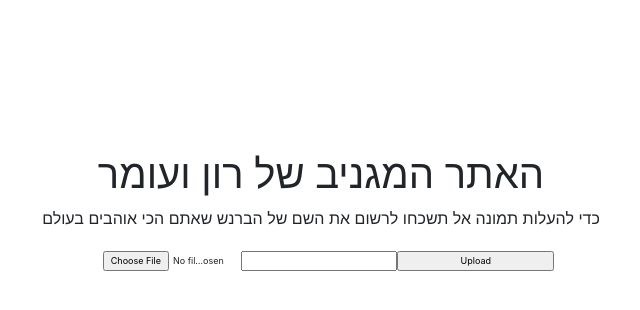
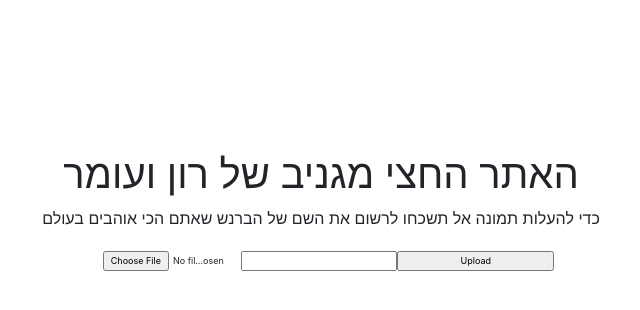
Before and after one commit to maykmayx/webSight, a Flask app: page / in a window 1280 px wide. Shown: the top 310 px of the page, without its empty margins (319-959 px from the left). Run offline with Flask 2, Linux system fonts and the light colour scheme; some libraries are stand-ins or nearby versions.

Commit message:
Update index.html

```diff
--- a/templates/index.html
+++ b/templates/index.html
@@ -12,7 +12,7 @@
 </head>
 <body style="text-align: center; margin-top: 150px;" >
 
-<h1>האתר המגניב של רון ועומר</h1>
+<h1>האתר החצי מגניב של רון ועומר</h1>
 <p>כדי להעלות תמונה אל תשכחו לרשום את השם של הברנש שאתם הכי אוהבים בעולם</p>
 <div style="    text-align: center !important; font-size: 9px;
     margin: auto;
```
